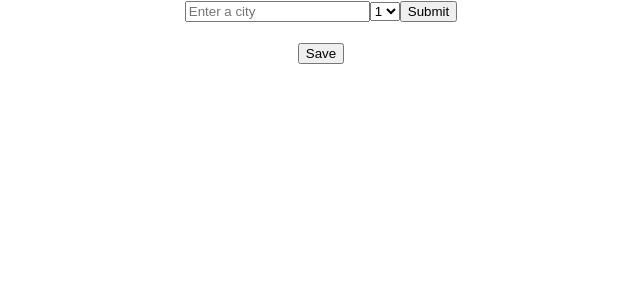
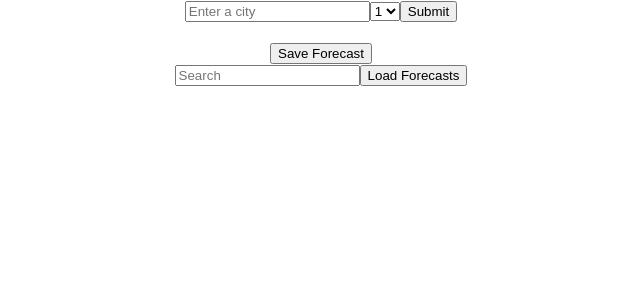
Before and after one commit to martinmccarthy/weather-assignment, a React (Create React App) app in the folder frontend/: page / in a window 1280 px wide. Shown: the top 300 px of the page, without its empty margins (319-959 px from the left). Built offline with nearby package versions, Linux system fonts and the light colour scheme.

Commit message:
adds functional database search

```diff
--- a/frontend/src/App.js
+++ b/frontend/src/App.js
@@ -7,6 +7,8 @@ function App() {
   const [days, setDays] = useState(1);
   const [city, setCity] = useState("");
   const [cards, setCards] = useState([]);
+  const [search, setSearch] = useState("");
+  const [searchCards, setSearchCards] = useState([]);
 
   var path = require('./Path.js');
 
@@ -16,8 +18,12 @@ function App() {
   const dayHandler = (event) => {
     setDays(event.target.value);
   };
+  const searchHandler = (event) => {
+    setSearch(event.target.value);
+  };
 
   async function saveForecast() {
+
     var payload = {city: city, forecast: cards};
     var _payload = JSON.stringify(payload);
     await axios({
@@ -27,11 +33,27 @@ function App() {
         'Content-Type': 'application/json'
       },
       data: _payload
-    }).then(function (response) {
+    }).then(function(response) {
       console.log(response);
-    }).catch(function (error) {
+    }).catch(function(error) {
       console.error(error);
     });
+  }
+
+  async function loadForecasts() {
+    await axios ({
+      method: 'get',
+      url: path.buildPath('/forecasts/' + search),
+      headers: {
+        'Content-Type': 'application/json'
+      },
+    }).then(function(response){
+      var res = response.data;
+      console.log(res);
+      setSearchCards(res.forecast);
+    }).catch(function(error) {
+      console.error(error);
+    })
   }
 
   async function getCards() {
@@ -66,6 +88,9 @@ function App() {
 
   return (
     <div className="App">
+      <div>
+
+      </div>
       <form>
         <input type="input" placeholder="Enter a city" value={city} onChange={cityHandler}/>
         <select name="days" onChange={dayHandler}>
@@ -99,7 +124,29 @@ function App() {
           ))}
         </ul>
       </div>
-      <br /><button type="button" onClick={saveForecast}>Save</button>
+      <div>
+        <br /><button type="button" onClick={saveForecast}>Save Forecast</button>
+        <br /><input type="input" placeholder="Search" value={search} onChange={searchHandler}/>
+        <button type="button" onClick={loadForecasts}>Load Forecasts</button>
+        <div id="resultContainer">
+          <ul className="resultList">
+            {searchCards.map((card) => (
+              <li className="listElement">
+                <div className="card">
+                  <h1 id="cityName">{card.city}</h1>
+                  <h1 id="cityRegion">{card.region}</h1>
+                  <h1 id="date">{card.date}</h1>
+                  <h1 id="avgTemp">{card.avg_temp}°F</h1>
+                  <h1 id="tempRange">{card.min_temp}°F - {card.max_temp}°F</h1>
+                  <img id="conditionIcon" src={card.condition_icon} />
+                  <h1 id="condition">{card.condition}</h1>
+                </div>
+              </li>
+            ))}
+          </ul>
+        </div>
+      </div>
+
     </div>
   );
 }
```
Also changed, not shown: 1 other file (tests, documents, lock files or other folders).
